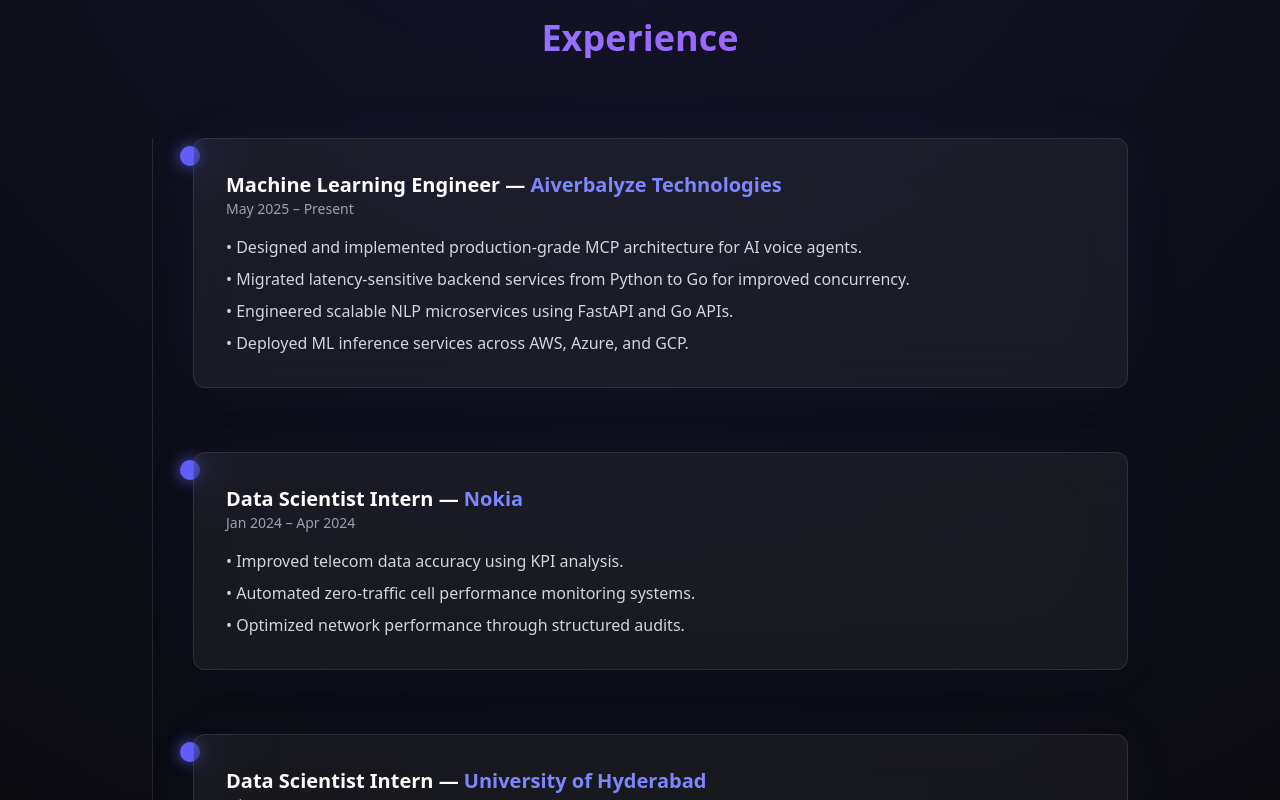
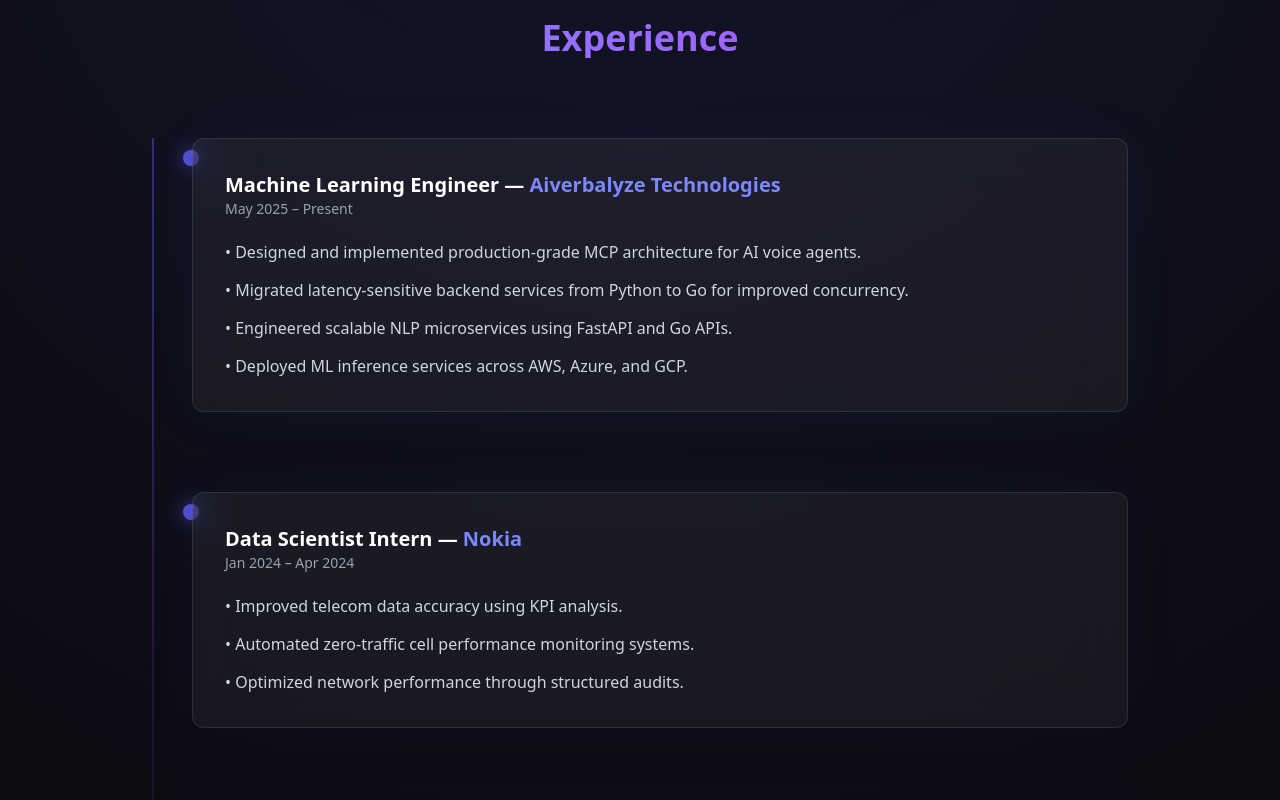
Before and after one commit to sumokshaparhi/portfolio, a Next.js app: page / in a window 1280 px wide. Shown: the part 1640-2440 px from the top of the page. Built offline with nearby package versions, Linux system fonts and the light colour scheme.

Commit message:
Refine Experience timeline with glow and pulse

```diff
--- a/src/components/Experience.tsx
+++ b/src/components/Experience.tsx
@@ -49,7 +49,9 @@
         Experience
       </motion.h2>
 
-      <div className="relative border-l border-white/10 pl-10 space-y-16">
+      {/* Gradient Timeline Line */}
+      <div className="relative pl-10 space-y-20 before:absolute before:left-0 before:top-0 before:h-full before:w-[2px] before:bg-gradient-to-b before:from-indigo-500/40 before:via-purple-500/20 before:to-transparent">
+
         {experiences.map((exp, index) => (
           <motion.div
             key={index}
@@ -59,23 +61,27 @@
             viewport={{ once: true }}
             className="relative"
           >
-            {/* Glowing Dot */}
-            <div className="absolute -left-[13px] top-2 w-5 h-5 bg-indigo-500 rounded-full shadow-[0_0_15px_rgba(99,102,241,0.8)]" />
+            {/* Pulsing Timeline Dot */}
+            <div className="absolute -left-[9px] top-3 w-4 h-4 rounded-full bg-indigo-500 shadow-[0_0_20px_rgba(99,102,241,0.9)] animate-pulse" />
 
             {/* Glass Card */}
             <div className="bg-white/5 backdrop-blur-xl border border-white/10 rounded-xl p-8 shadow-[0_0_60px_rgba(99,102,241,0.05)] hover:shadow-[0_0_80px_rgba(99,102,241,0.15)] transition duration-500">
+
               <h3 className="text-xl font-semibold">
                 {exp.role} —{" "}
                 <span className="text-indigo-400">{exp.company}</span>
               </h3>
 
-              <p className="text-sm text-gray-400 mb-4">{exp.period}</p>
+              <p className="text-sm text-gray-400 mb-5">
+                {exp.period}
+              </p>
 
-              <ul className="space-y-2 text-gray-300">
+              <ul className="space-y-3 text-gray-300 leading-relaxed">
                 {exp.points.map((point, i) => (
                   <li key={i}>• {point}</li>
                 ))}
               </ul>
+
             </div>
           </motion.div>
         ))}
```
